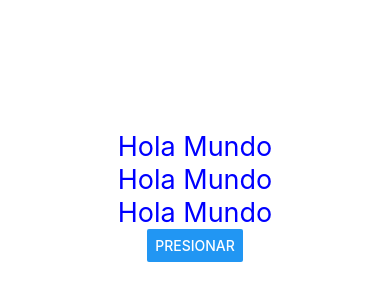
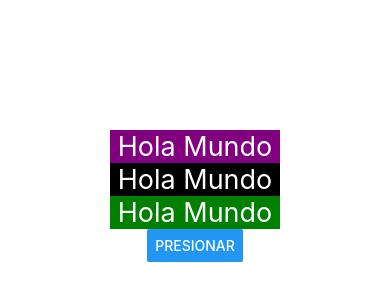
Before and after one commit to JaviRR02/PM193, a React Native app in the folder my-app/: screen / in a window 390 px wide. Shown: the part 226-526 px from the top of the page. Built offline with nearby package versions, Linux system fonts and the light colour scheme.

Commit message:
Update App.js

```diff
--- a/my-app/App.js
+++ b/my-app/App.js
@@ -4,11 +4,11 @@ import React, {useState} from 'react';
 
 
 //componente Propio Texto
-const Texto = () => {
+const Texto = ({style}) => {
   const[contenido,setContenido]=useState('Hola Mundo');
   const actualizaTexto=()=>{setContenido('Estado Modificado')};
   return(
-    <Text style={styles.Text} onPress={actualizaTexto}> {contenido} </Text>
+    <Text style={[styles.Text, style]} onPress={actualizaTexto}> {contenido} </Text>
   )
 }
 
@@ -25,9 +25,9 @@ export default function App() {
   return (
     <View style={styles.container}>
 
-      <Texto> </Texto>
-      <Texto> </Texto>
-      <Texto> </Texto>
+      <Texto style={styles.morado}> </Texto>
+      <Texto style={styles.negro}> </Texto>
+      <Texto style={styles.verde}> </Texto>
       <Boton> </Boton>
       <StatusBar style='auto'/>
 
@@ -43,7 +43,16 @@ const styles = StyleSheet.create({
     justifyContent: 'center',
   },
   Text: {
-    color: 'blue',
+    color: 'white',
     fontSize: 27,
-  }
+  },
+  morado: {
+    backgroundColor: 'purple'
+  },
+  verde: {
+    backgroundColor: 'green'
+  },
+  negro: {
+    backgroundColor: 'black'
+  },
 });
```
